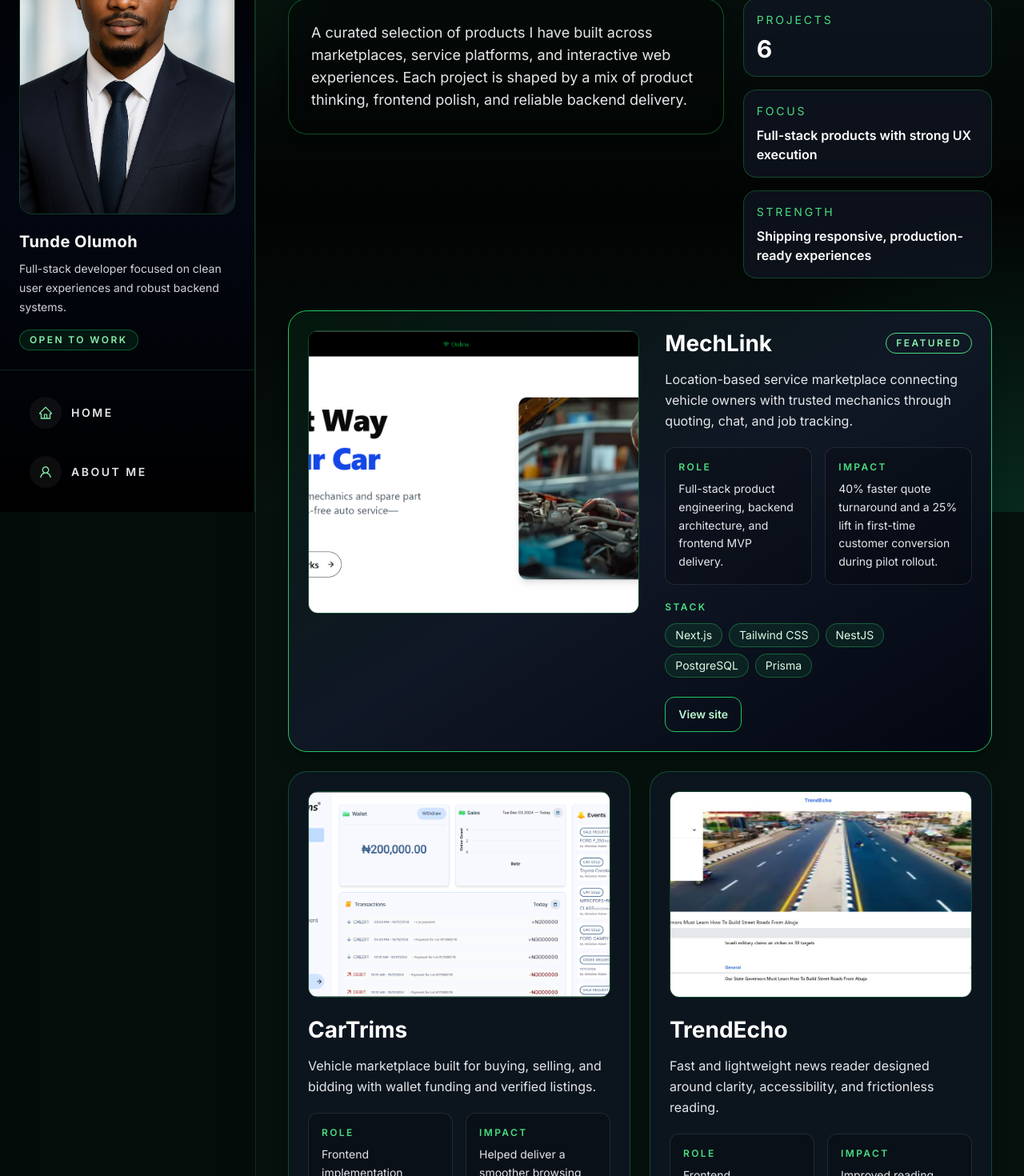
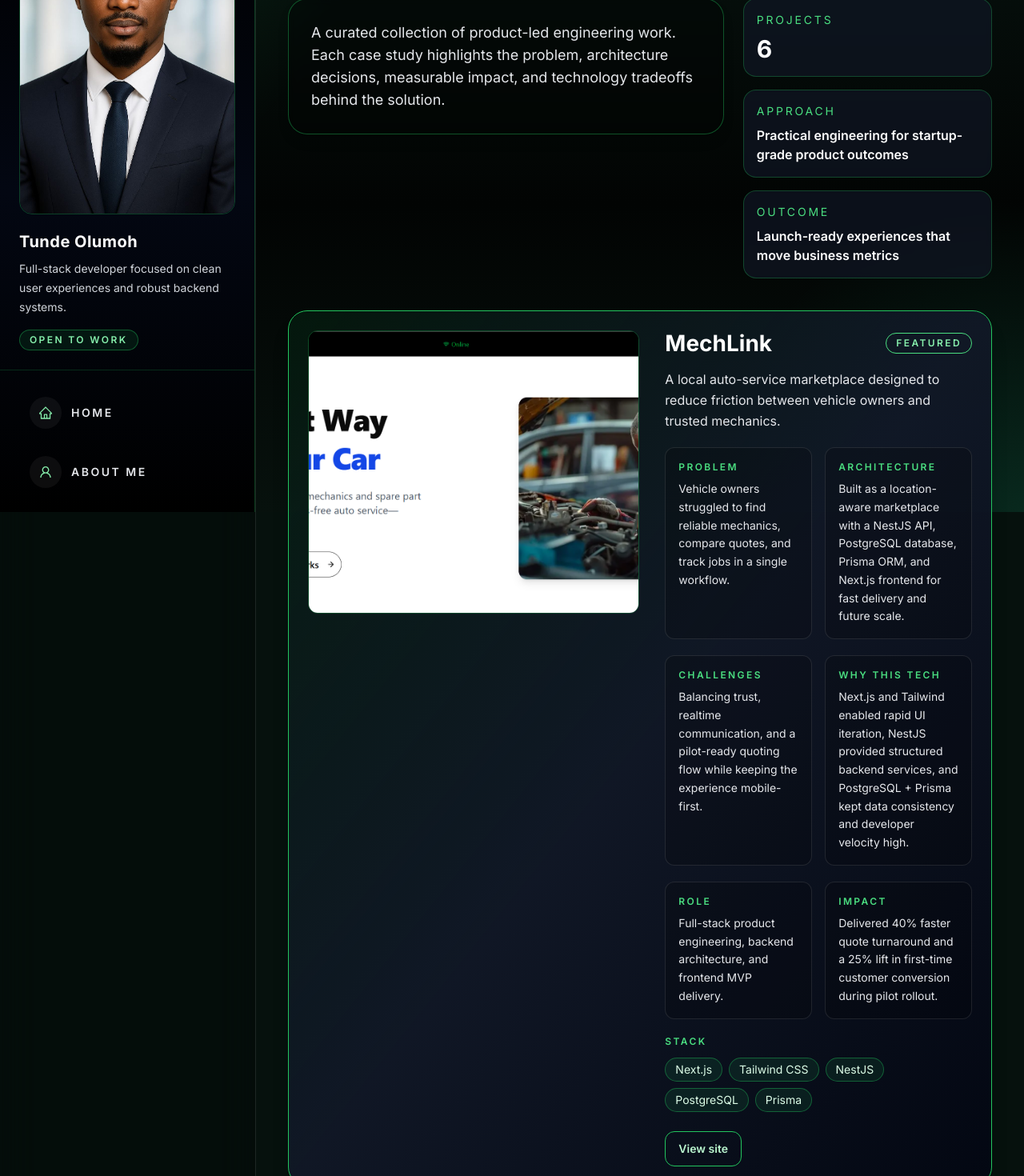
Before and after one commit to abdulkareemolumoh/portfolio, a Next.js app: page /portfolio in a window 1280 px wide. Shown: the part 160-1630 px from the top of the page at 80% size. Built offline with nearby package versions, Linux system fonts and the light colour scheme.

Commit message:
feat: Enhance project descriptions in portfolio with detailed problem, architecture, challenges, and tech rationale

```diff
--- a/app/portfolio/page.tsx
+++ b/app/portfolio/page.tsx
@@ -7,9 +7,18 @@ const featuredProjects = [
     title: "MechLink",
     image: "/images/MechLink.png",
     summary:
-      "Location-based service marketplace connecting vehicle owners with trusted mechanics through quoting, chat, and job tracking.",
+      "A local auto-service marketplace designed to reduce friction between vehicle owners and trusted mechanics.",
+    problem:
+      "Vehicle owners struggled to find reliable mechanics, compare quotes, and track jobs in a single workflow.",
+    architecture:
+      "Built as a location-aware marketplace with a NestJS API, PostgreSQL database, Prisma ORM, and Next.js frontend for fast delivery and future scale.",
+    challenges:
+      "Balancing trust, realtime communication, and a pilot-ready quoting flow while keeping the experience mobile-first.",
+    techRationale:
+      "Next.js and Tailwind enabled rapid UI iteration, NestJS provided structured backend services, and PostgreSQL + Prisma kept data consistency and developer velocity high.",
     role: "Full-stack product engineering, backend architecture, and frontend MVP delivery.",
-    impact: "40% faster quote turnaround and a 25% lift in first-time customer conversion during pilot rollout.",
+    impact:
+      "Delivered 40% faster quote turnaround and a 25% lift in first-time customer conversion during pilot rollout.",
     stack: ["Next.js", "Tailwind CSS", "NestJS", "PostgreSQL", "Prisma"],
     href: "https://mechlink.com.ng/",
     cta: "View site",
@@ -19,9 +28,18 @@ const featuredProjects = [
     title: "CarTrims",
     image: "/images/cartrims.png",
     summary:
-      "Vehicle marketplace built for buying, selling, and bidding with wallet funding and verified listings.",
+      "A vehicle marketplace engineered to support listings, wallet-backed bidding, and verified seller trust signals.",
+    problem:
+      "Buyers and sellers needed a clearer marketplace path with trust, fast discovery, and secure bidding.",
+    architecture:
+      "Responsive marketplace frontend with structured product and bidding flows, designed for both web and cross-platform expansion.",
+    challenges:
+      "Keeping bid workflows intuitive on mobile while maintaining clear product detail and trust indicators.",
+    techRationale:
+      "Next.js and TypeScript ensured a robust web experience, Tailwind delivered consistent design, and React Native poised the product for mobile reach.",
     role: "Frontend implementation across responsive web experiences and product UX improvements.",
-    impact: "Helped deliver a smoother browsing and bidding flow for a high-growth marketplace experience.",
+    impact:
+      "Helped deliver a smoother browsing and bidding flow for a high-growth marketplace experience.",
     stack: ["Next.js", "TypeScript", "Tailwind CSS", "React Native"],
     href: "https://carstrims.com/",
     cta: "View site",
@@ -30,9 +48,18 @@ const featuredProjects = [
     title: "TrendEcho",
     image: "/images/trendecho.jpg",
     summary:
-      "Fast and lightweight news reader designed around clarity, accessibility, and frictionless reading.",
+      "A news reader focused on performance, readability, and distraction-free consumption.",
+    problem:
+      "Existing news apps were cluttered and slow, making it hard for readers to stay focused across devices.",
+    architecture:
+      "Simple content-first layout with optimized rendering and accessible typography for fast reading sessions.",
+    challenges:
+      "Designing a flexible experience that felt polished on small phones and large screens without sacrificing speed.",
+    techRationale:
+      "Next.js provided fast page loads, and Tailwind allowed rapid styling with consistent responsive behavior.",
     role: "Frontend development with emphasis on responsive layout and content readability.",
-    impact: "Improved reading comfort across mobile and desktop through a simple, high-speed interface.",
+    impact:
+      "Improved reading comfort across mobile and desktop through a simple, high-speed interface.",
     stack: ["Next.js", "Tailwind CSS", "Responsive UI"],
     href: "https://trendecho.vercel.app/",
     cta: "View site",
@@ -41,9 +68,18 @@ const featuredProjects = [
     title: "VanLife",
     image: "/images/vanlife.jpg",
     summary:
-      "Van rental app focused on intuitive search, booking flow clarity, and a clean browsing experience.",
+      "A rental experience that simplifies search and booking for users exploring vehicles.",
+    problem:
+      "Travelers needed a low-friction way to compare availability and book rentals without overwhelming details.",
+    architecture:
+      "Reusable component-driven UI with clear search and booking states to support quick decision-making.",
+    challenges:
+      "Reducing cognitive load in the booking flow while preserving necessary rental details.",
+    techRationale:
+      "React delivered the right interactive foundation, and component reuse sped up delivery of consistent UI patterns.",
     role: "Frontend build with reusable components and simplified booking interactions.",
-    impact: "Created a streamlined rental journey that keeps users focused on availability and selection.",
+    impact:
+      "Created a streamlined rental journey that keeps users focused on availability and selection.",
     stack: ["React", "CSS", "Routing", "Reusable Components"],
     href: "https://vanslifeapp.netlify.app/",
     cta: "View site",
@@ -52,9 +88,18 @@ const featuredProjects = [
     title: "Tenzies",
     image: "/images/Tenzies.jpg",
     summary:
-      "Interactive dice game showcasing state management, responsive feedback, and polished play loops.",
+      "An interactive product prototype built to illustrate state-driven gameplay and polished feedback loops.",
+    problem:
+      "The goal was to prove a fun, reactive interface that responds immediately to player decisions.",
+    architecture:
+      "A compact React app centered on clear state transitions, component-driven UI, and instant feedback.",
+    challenges:
+      "Delivering a satisfying gameplay rhythm while keeping the interaction model easy to follow.",
+    techRationale:
+      "React made state management predictable and allowed the interface to stay responsive under frequent updates.",
     role: "Frontend development centered on game state, component interaction, and UI responsiveness.",
-    impact: "Demonstrated clean component design and engaging moment-to-moment interaction patterns.",
+    impact:
+      "Demonstrated clean component design and engaging moment-to-moment interaction patterns.",
     stack: ["React", "JavaScript", "State Management", "UX Polish"],
     href: "https://tenziiesgame.netlify.app/",
     cta: "View site",
@@ -63,9 +108,18 @@ const featuredProjects = [
     title: "Quizzcal",
     image: "/images/quizzcal.jpg",
     summary:
-      "Interactive quiz experience with persistent user progress and focused practice sessions.",
+      "A quiz platform built for repeat practice with saved progress and clear answer review.",
+    problem:
+      "Learners needed a way to complete practice sessions and return later without losing progress.",
+    architecture:
+      "Interactive quiz flow with persistent state, progress tracking, and immediate answer feedback.",
+    challenges:
+      "Balancing quick practice cycles with reliable state persistence and a focused review experience.",
+    techRationale:
+      "Firebase made persistence simple, React handled the interactive flow, and Tailwind kept the UI approachable.",
     role: "Frontend development with attention to persistence, user flow, and interactive feedback.",
-    impact: "Supported repeat practice sessions through saved progress and clear answer-driven interactions.",
+    impact:
+      "Supported repeat practice sessions through saved progress and clear answer-driven interactions.",
     stack: ["React", "Firebase", "Tailwind CSS", "User Persistence"],
     href: "https://quizzcalapp.netlify.app/",
     cta: "View site",
@@ -90,10 +144,9 @@ const Portfolio = () => {
       <div className="grid gap-6 lg:grid-cols-[1.4fr_0.8fr] lg:items-start">
         <div className="rounded-3xl border border-green-500/40 bg-black/25 p-5 shadow-lg shadow-black/20 backdrop-blur-sm sm:p-7">
           <p className="max-w-3xl text-base leading-relaxed text-gray-200 sm:text-lg">
-            A curated selection of products I have built across marketplaces,
-            service platforms, and interactive web experiences. Each project is
-            shaped by a mix of product thinking, frontend polish, and reliable
-            backend delivery.
+            A curated collection of product-led engineering work. Each case study
+            highlights the problem, architecture decisions, measurable impact,
+            and technology tradeoffs behind the solution.
           </p>
         </div>
 
@@ -108,18 +161,18 @@ const Portfolio = () => {
           </div>
           <div className="rounded-2xl border border-green-500/30 bg-gray-900/65 p-4 backdrop-blur-sm">
             <p className="text-sm uppercase tracking-[0.2em] text-green-400">
-              Focus
+              Approach
             </p>
             <p className="mt-2 text-base font-semibold text-white">
-              Full-stack products with strong UX execution
+              Practical engineering for startup-grade product outcomes
             </p>
           </div>
           <div className="rounded-2xl border border-green-500/30 bg-gray-900/65 p-4 backdrop-blur-sm">
             <p className="text-sm uppercase tracking-[0.2em] text-green-400">
-              Strength
+              Outcome
             </p>
             <p className="mt-2 text-base font-semibold text-white">
-              Shipping responsive, production-ready experiences
+              Launch-ready experiences that move business metrics
             </p>
           </div>
         </div>
@@ -171,6 +224,44 @@ const Portfolio = () => {
                 <p className="mt-4 text-base leading-relaxed text-gray-200">
                   {project.summary}
                 </p>
+
+                <div className="mt-5 grid gap-4 sm:grid-cols-2">
+                  <div className="rounded-xl border border-white/10 bg-black/20 p-4">
+                    <p className="text-xs font-semibold uppercase tracking-[0.2em] text-green-400">
+                      Problem
+                    </p>
+                    <p className="mt-2 text-sm leading-relaxed text-gray-200">
+                      {project.problem}
+                    </p>
+                  </div>
+                  <div className="rounded-xl border border-white/10 bg-black/20 p-4">
+                    <p className="text-xs font-semibold uppercase tracking-[0.2em] text-green-400">
+                      Architecture
+                    </p>
+                    <p className="mt-2 text-sm leading-relaxed text-gray-200">
+                      {project.architecture}
+                    </p>
+                  </div>
+                </div>
+
+                <div className="mt-5 grid gap-4 sm:grid-cols-2">
+                  <div className="rounded-xl border border-white/10 bg-black/20 p-4">
+                    <p className="text-xs font-semibold uppercase tracking-[0.2em] text-green-400">
+                      Challenges
+                    </p>
+                    <p className="mt-2 text-sm leading-relaxed text-gray-200">
+                      {project.challenges}
+                    </p>
+                  </div>
+                  <div className="rounded-xl border border-white/10 bg-black/20 p-4">
+                    <p className="text-xs font-semibold uppercase tracking-[0.2em] text-green-400">
+                      Why this tech
+                    </p>
+                    <p className="mt-2 text-sm leading-relaxed text-gray-200">
+                      {project.techRationale}
+                    </p>
+                  </div>
+                </div>
 
                 <div className="mt-5 grid gap-4 sm:grid-cols-2">
                   <div className="rounded-xl border border-white/10 bg-black/20 p-4">
```
